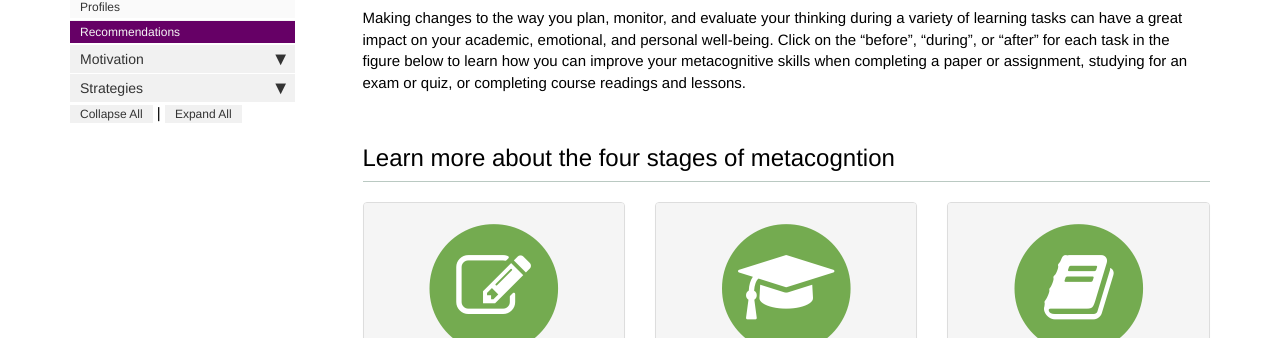
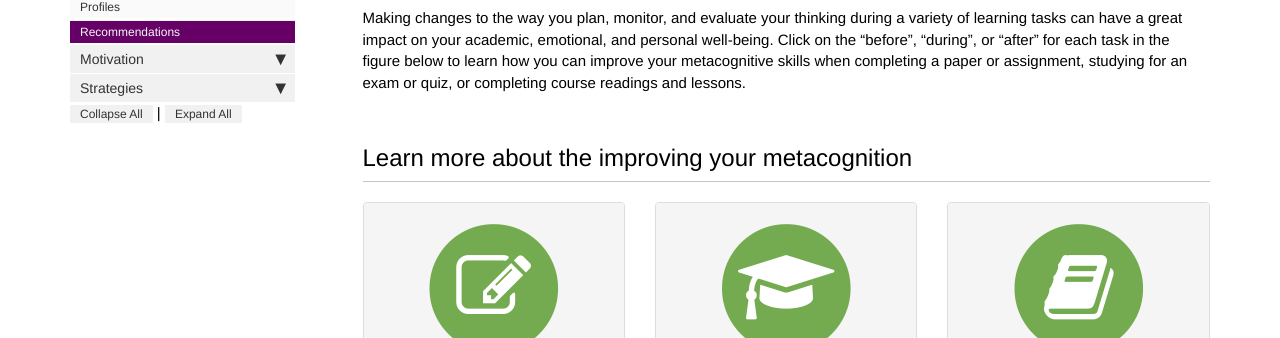
Before and after one commit to handrade11/SRL, a Jekyll site: the page built from docs/pages/metacognition/metacognition_recommendations.md, in a window 1280 px wide and 1143 px high. Shown: the part 275-613 px from the top of the window. Built offline with Jekyll 4.4.1, drawn with Linux system fonts in a browser that asks for light colours; nearby versions of some CDN libraries; comment, search, counter and statistics services are not loaded.

Commit message:
Fixed typos.

```diff
--- a/docs/pages/metacognition/metacognition_recommendations.md
+++ b/docs/pages/metacognition/metacognition_recommendations.md
@@ -27,7 +27,7 @@ Making changes to the way you plan, monitor, and evaluate your thinking during a
 
 <div class="row">
          <div class="col-lg-12">
-             <h2 class="page-header">Learn more about the four stages of metacogntion</h2>
+             <h2 class="page-header">Learn more about the improving your metacognition</h2>
          </div>
          <div class="col-md-4 col-sm-6">
              <div class="panel panel-default text-center">
```
Also changed, not shown: docs/pages/metacognition/metacognition_overview.md (+1 -1 lines).
